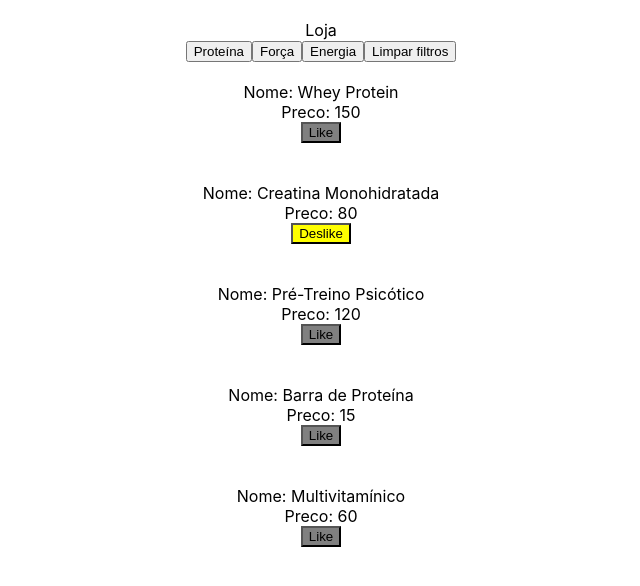
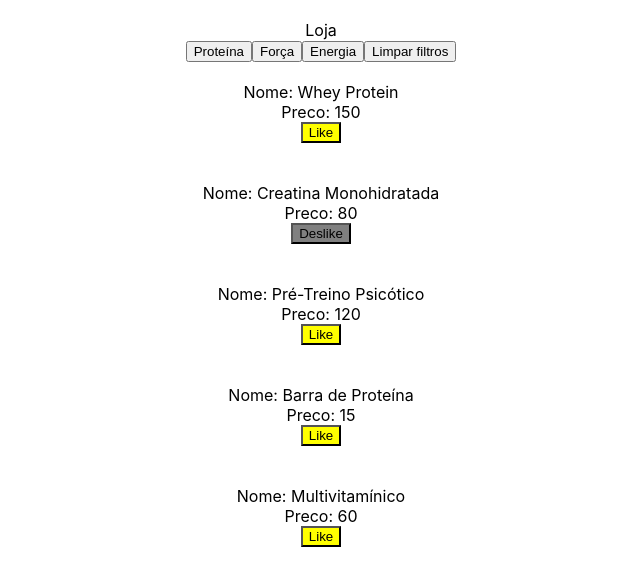
Before and after one commit to 3ramon/meu-treino, a React (Create React App) app: page /Loja in a window 1280 px wide. Shown: the top 586 px of the page, without its empty margins (319-959 px from the left). Built offline with nearby package versions, Linux system fonts and the light colour scheme.

Commit message:
corrrigindo problema de renderização e filtro

```diff
--- a/src/components/CardShop/index.tsx
+++ b/src/components/CardShop/index.tsx
@@ -13,7 +13,7 @@ export function CardShop({ produtos, favorited }: ShopProps) {
                 <div key={produto.id} className="container">
                     <div>Nome: {produto.nome}</div>
                     <div>Preco: {produto.preco}</div>
-                    <button style={{backgroundColor: produto.favorito ? "Yellow" : "Grey"}} onClick={() => favorited(produto.id)}>
+                    <button style={{backgroundColor: produto.favorito ? "Grey" : "Yellow"}} onClick={() => favorited(produto.id)}>
                         {!produto.favorito ? "Like" : "Deslike"}
                     </button>
                 </div>
--- a/src/pages/Loja/index.tsx
+++ b/src/pages/Loja/index.tsx
@@ -1,9 +1,10 @@
 import "./style.css";
 import LojaInterface from "../../LojaInterface";
 import { CardShop } from "../../components/CardShop";
-import { useState } from "react";
+import { useEffect, useState } from "react";
 
 export default function Loja() {
+
     const [produtos, setProdutos] = useState<LojaInterface[]>([
         {
             id: 1,
@@ -42,8 +43,14 @@ export default function Loja() {
         },
     ]);
 
-    const [produtosFilter, setProdutosFilter] =
-        useState<LojaInterface[]>(produtos);
+    const [categoriaAtiva, setCategoriaAtiva] = useState<string | null>(null);
+    // eu havia pensado nisso antes, mas esqueci do null entao fiquei bugado com o "" que nao filtrava nada
+
+
+    // exibe os dados que forem filtrados ou exibe o proprio state de produtos
+    const produtosFiltrados = categoriaAtiva
+        ? produtos.filter((produto) => produto.categoria === categoriaAtiva)
+        : produtos;
 
     function handleFavorited(idFavorited: number) {
         const newProdutos = produtos.map((produto: any) =>
@@ -54,13 +61,6 @@ export default function Loja() {
         setProdutos(newProdutos);
     }
 
-    function filterProducts(categoria: string) {
-        const newProducts = produtos.filter(
-            (produto: any) => produto.categoria === categoria
-        );
-        setProdutosFilter(newProducts);
-    }
-
     return (
         <div className="container">
             <div>Loja</div>
@@ -68,31 +68,35 @@ export default function Loja() {
             <div>
                 <button
                     onClick={() => {
-                        filterProducts("Proteína");
+                        setCategoriaAtiva("Proteína");
                     }}
                 >
                     Proteína
                 </button>
                 <button
                     onClick={() => {
-                        filterProducts("Força");
+                        setCategoriaAtiva("Força");
                     }}
                 >
                     Força
                 </button>
                 <button
                     onClick={() => {
-                        filterProducts("Energia");
+                        setCategoriaAtiva("Energia");
                     }}
                 >
                     Energia
                 </button>
-                <button onClick={() => setProdutosFilter(produtos)}>
+                <button
+                    onClick={() => {
+                        setCategoriaAtiva(null);
+                    }}
+                >
                     Limpar filtros
                 </button>
             </div>
 
-            <CardShop produtos={produtosFilter} favorited={handleFavorited} />
+            <CardShop produtos={produtosFiltrados} favorited={handleFavorited} />
         </div>
     );
 }
```
Also changed, not shown: 1 other file (tests, documents, lock files or other folders).
